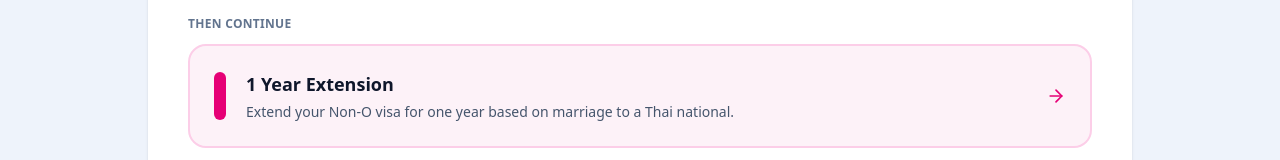
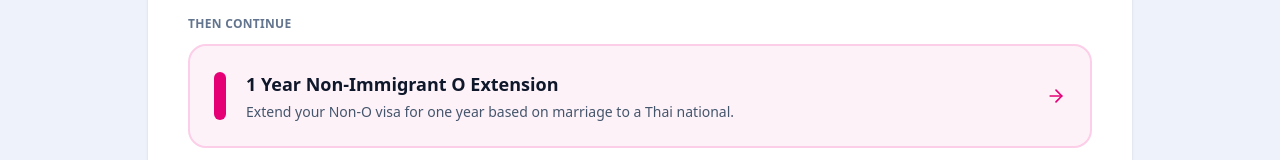
Before and after one commit to richardwskinner/thai-visa-checklist, a Next.js app: page /visa/marriage/stages in a window 1280 px wide. Shown: the part 742-902 px from the top of the page. Built offline with nearby package versions, Linux system fonts and the light colour scheme; no server answers.

Commit message:
Non-Immigrant O checklist text

```diff
--- a/app/visa/marriage/stages/page.tsx
+++ b/app/visa/marriage/stages/page.tsx
@@ -28,7 +28,7 @@ const stages = [
   },
   {
     stage: 3,
-    title: "1 Year Extension",
+    title: "1 Year Non-Immigrant O Extension",
     description:
       "Extend your Non-O visa for one year based on marriage to a Thai national.",
     available: true,
--- a/app/visa/retirement/stages/page.tsx
+++ b/app/visa/retirement/stages/page.tsx
@@ -28,7 +28,7 @@ const stages = [
   },
   {
     stage: 3,
-    title: "1 Year Extension",
+    title: "1 Year Non-Immigrant O Extension",
     description:
       "Extend your Non-O visa for one year based on retirement (age 50+).",
     available: true,
```
